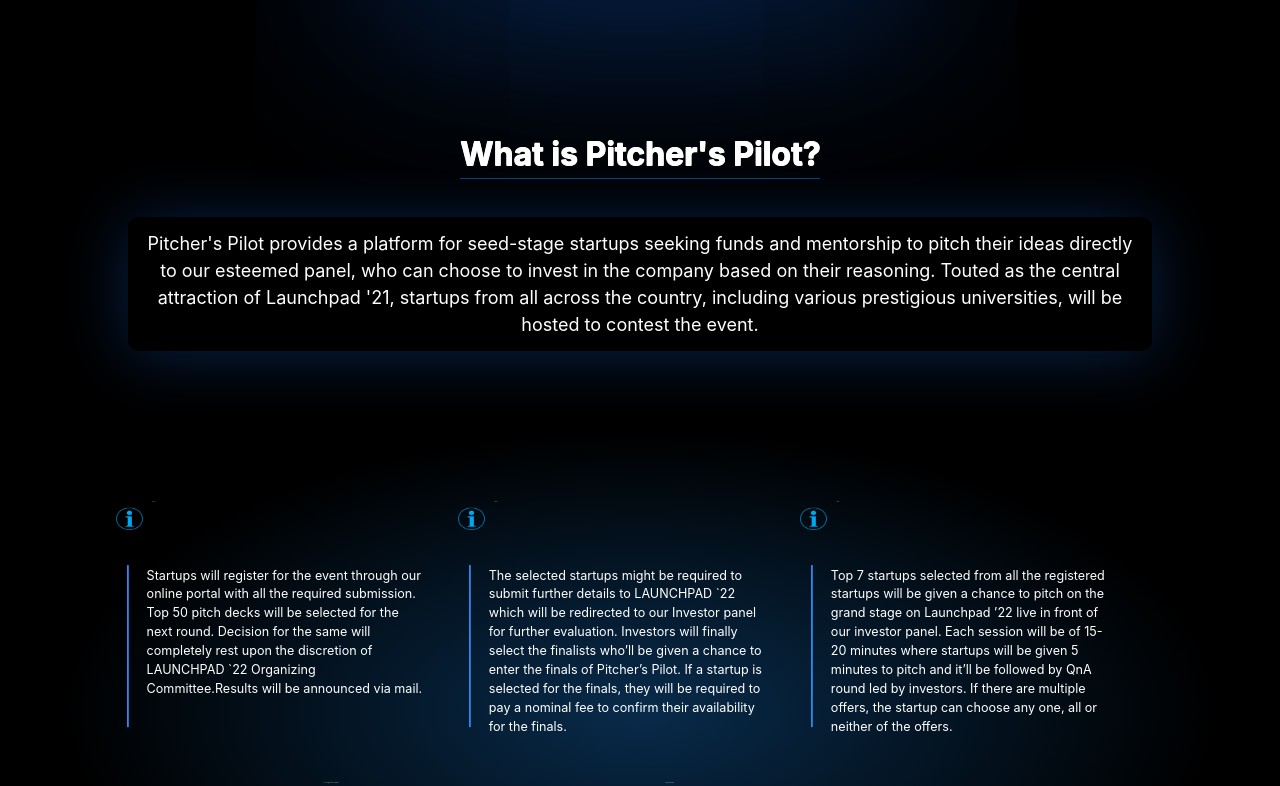
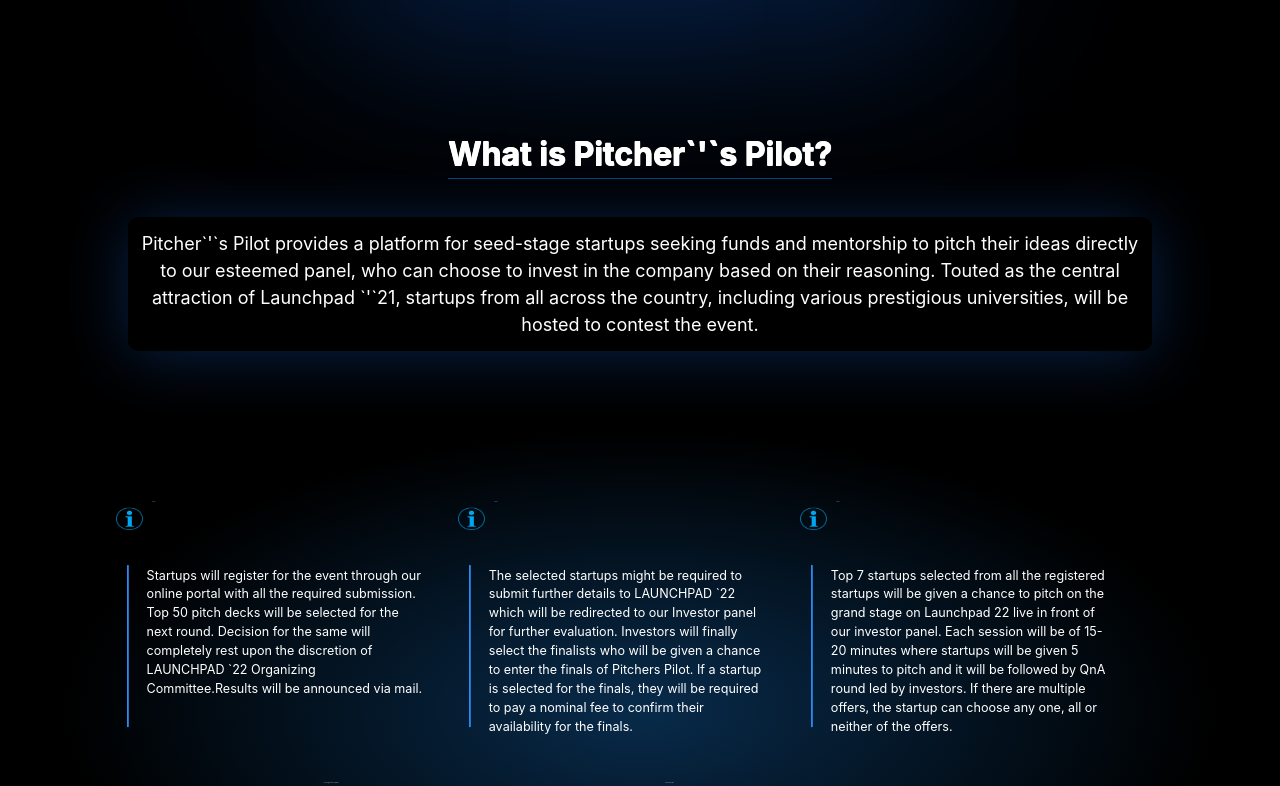
Before and after one commit to e-cell-bphc/Main-Website-new-, a Next.js app: page /pitchersPilot in a window 1280 px wide. Shown: the part 324-1110 px from the top of the page. Built offline with nearby package versions, Linux system fonts and the light colour scheme.

Commit message:
build errors in '

```diff
--- a/pages/pitchersPilot.js
+++ b/pages/pitchersPilot.js
@@ -30,7 +30,7 @@ function PitchersPilot() {
        question:
          'STAGE 2',
        answer:
-         'The selected startups might be required to submit further details to LAUNCHPAD `22 which will be redirected to our Investor panel for further evaluation. Investors will finally select the finalists who’ll be given a chance to enter the finals of Pitcher’s Pilot. If a startup is selected for the finals, they will be required to pay a nominal fee to confirm their availability for the finals.'
+         'The selected startups might be required to submit further details to LAUNCHPAD `22 which will be redirected to our Investor panel for further evaluation. Investors will finally select the finalists who will be given a chance to enter the finals of Pitchers Pilot. If a startup is selected for the finals, they will be required to pay a nominal fee to confirm their availability for the finals.'
      },
      {
        id: 11,
@@ -39,7 +39,7 @@ function PitchersPilot() {
        question:
          'STAGE 3',
        answer:
-         'Top 7 startups selected from all the registered startups will be given a chance to pitch on the grand stage on Launchpad ’22 live in front of our investor panel. Each session will be of 15-20 minutes where startups will be given 5 minutes to pitch and it’ll be followed by QnA round led by investors. If there are multiple offers, the startup can choose any one, all or neither of the offers. '
+         'Top 7 startups selected from all the registered startups will be given a chance to pitch on the grand stage on Launchpad 22 live in front of our investor panel. Each session will be of 15-20 minutes where startups will be given 5 minutes to pitch and it will be followed by QnA round led by investors. If there are multiple offers, the startup can choose any one, all or neither of the offers. '
      },
 
      {
@@ -67,17 +67,19 @@ function PitchersPilot() {
         <div className={styles.container}>
           <div className={styles.header}>
             <div className={styles.event}>
-              <div className={styles.name}>Pitchers Pilot</div>
+              <div className={styles.name}>Pitcher`&apos;`s Pilot</div>
             </div>
           </div>
-          <div className={styles.aboutHead}>What is Pitcher's Pilot?</div>
+          <div className={styles.aboutHead}>
+            What is Pitcher`&apos;`s Pilot?
+          </div>
           <div className={styles.about}>
-            Pitcher's Pilot provides a platform for seed-stage startups seeking
-            funds and mentorship to pitch their ideas directly to our esteemed
-            panel, who can choose to invest in the company based on their
-            reasoning. Touted as the central attraction of Launchpad '21,
-            startups from all across the country, including various prestigious
-            universities, will be hosted to contest the event.
+            Pitcher`&apos;`s Pilot provides a platform for seed-stage startups
+            seeking funds and mentorship to pitch their ideas directly to our
+            esteemed panel, who can choose to invest in the company based on
+            their reasoning. Touted as the central attraction of Launchpad
+            `&apos;`21, startups from all across the country, including various
+            prestigious universities, will be hosted to contest the event.
           </div>
           <div className={styles.container_fluid}>
             <div className={styles.faq}>
```
